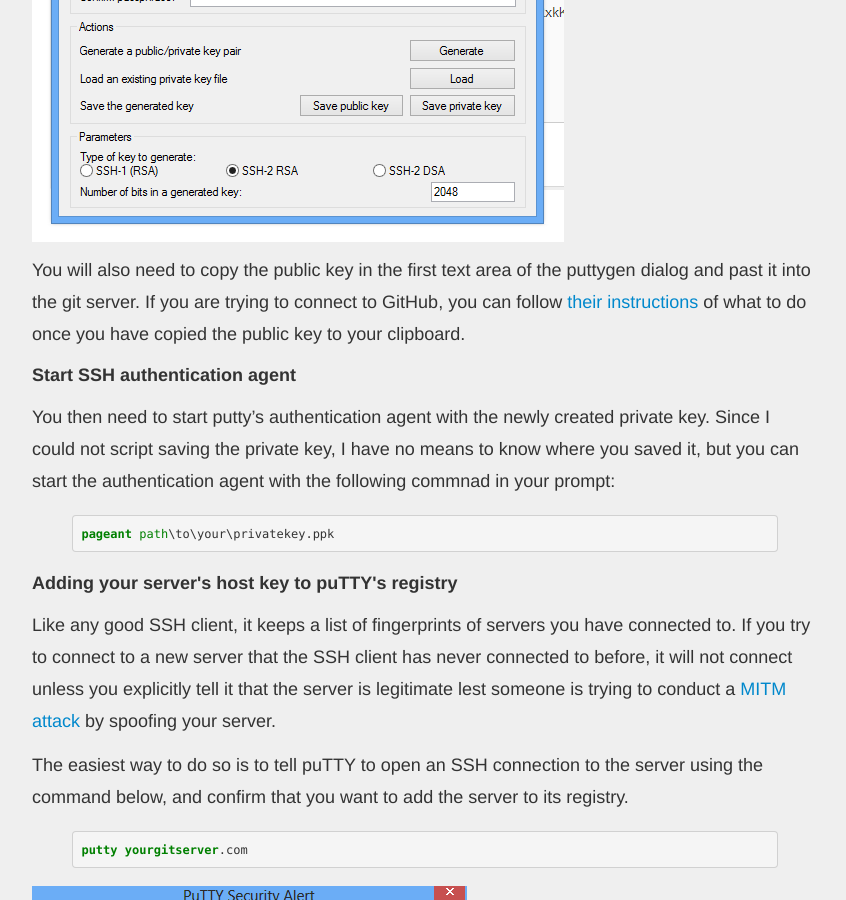
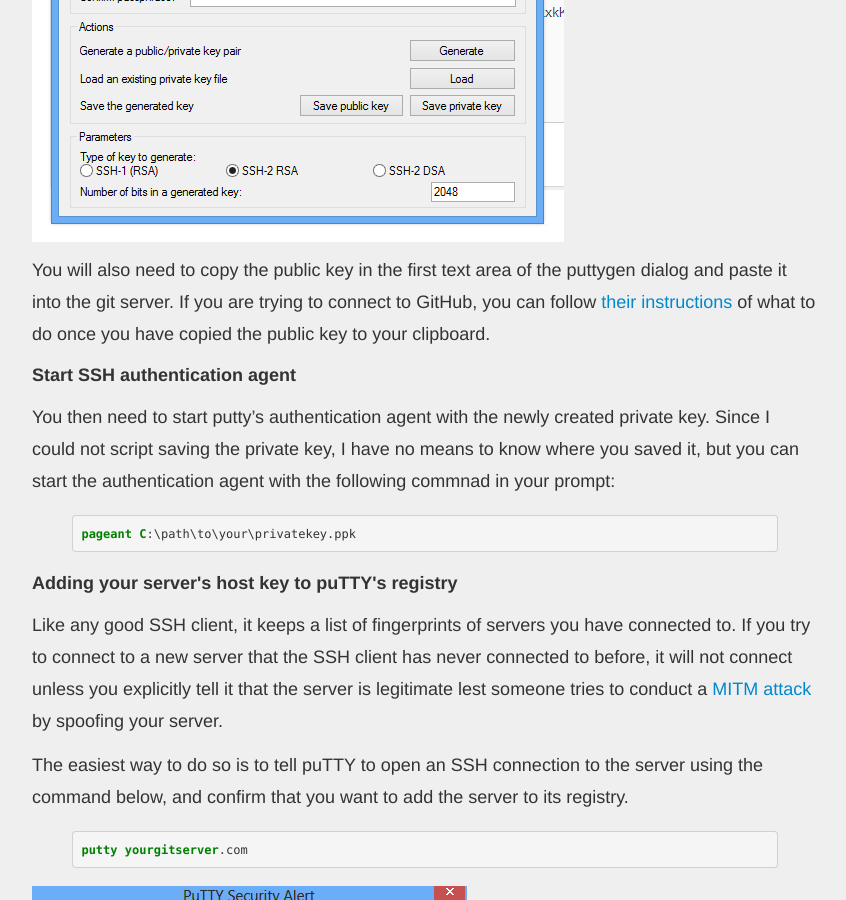
Before and after one commit to etruong42/etruong42.github.com, a Jekyll site: the page built from _posts/2013-8-26-How-To-Integrate-Git-Into-Windows.md, in a window 1280 px wide and 900 px high, scrolled down 1777 px. Shown: the whole window, without its empty margins (306-1152 px from the left). Built offline with Jekyll 4.4.1, drawn with Linux system fonts in a browser that asks for light colours; Markdown is read by kramdown in place of the engine named in the settings; comment, search, counter and statistics services are not loaded; some of the changed text lies outside the part shown.

Commit message:
clarify and correct grammar

```diff
--- a/_posts/2013-8-26-How-To-Integrate-Git-Into-Windows.md
+++ b/_posts/2013-8-26-How-To-Integrate-Git-Into-Windows.md
@@ -33,7 +33,7 @@ When importing an openSSH key to puTTY's format, puTTY opens its puttygen window
 
 <img src="/assets/img/save_private_key_to_filesystem.png" alt="Save private key to filesystem" />
 
-You will also need to copy the public key in the first text area of the puttygen dialog and past it into the git server. If you are trying to connect to GitHub, you can follow [their instructions](https://help.github.com/articles/generating-ssh-keys#step-3-add-your-ssh-key-to-github) of what to do once you have copied the public key to your clipboard.
+You will also need to copy the public key in the first text area of the puttygen dialog and paste it into the git server. If you are trying to connect to GitHub, you can follow [their instructions](https://help.github.com/articles/generating-ssh-keys#step-3-add-your-ssh-key-to-github) of what to do once you have copied the public key to your clipboard.
 
 <h3>Start SSH authentication agent</h3>
 
@@ -41,13 +41,13 @@ You then need to start putty's authentication agent with the newly created priva
 
 {% highlight bat %}
 
-pageant path\to\your\privatekey.ppk
+pageant C:\path\to\your\privatekey.ppk
 
 {% endhighlight %}
 
 <h3>Adding your server's host key to puTTY's registry</h3>
 
-Like any good SSH client, it keeps a list of fingerprints of servers you have connected to. If you try to connect to a new server that the SSH client has never connected to before, it will not connect unless you explicitly tell it that the server is legitimate lest someone is trying to conduct a [MITM attack](http://en.wikipedia.org/wiki/Man-in-the-middle_attack) by spoofing your server.
+Like any good SSH client, it keeps a list of fingerprints of servers you have connected to. If you try to connect to a new server that the SSH client has never connected to before, it will not connect unless you explicitly tell it that the server is legitimate lest someone tries to conduct a [MITM attack](http://en.wikipedia.org/wiki/Man-in-the-middle_attack) by spoofing your server.
 
 The easiest way to do so is to tell puTTY to open an SSH connection to the server using the command below, and confirm that you want to add the server to its registry.
 
```
Also changed, not shown: other parts of _posts/2013-8-26-How-To-Integrate-Git-Into-Windows.md (+1 -1 lines), 1 other file.
